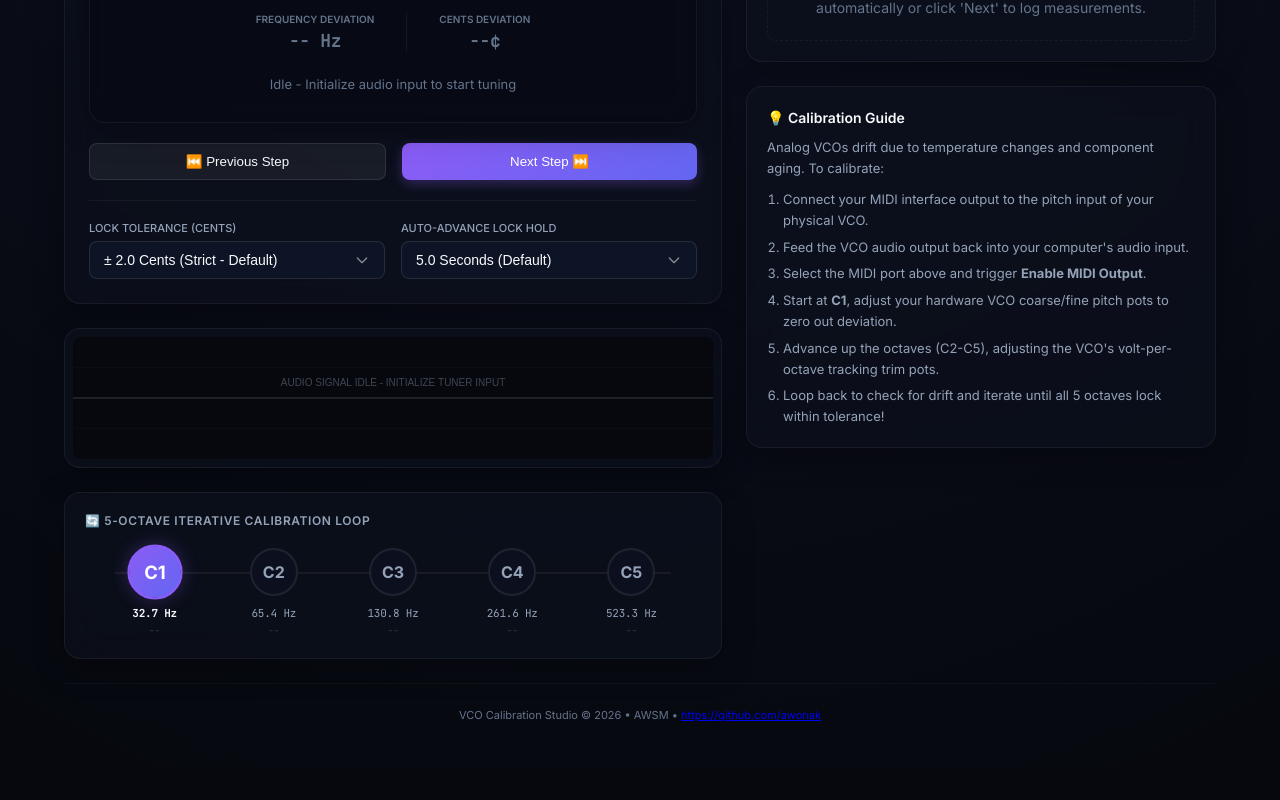
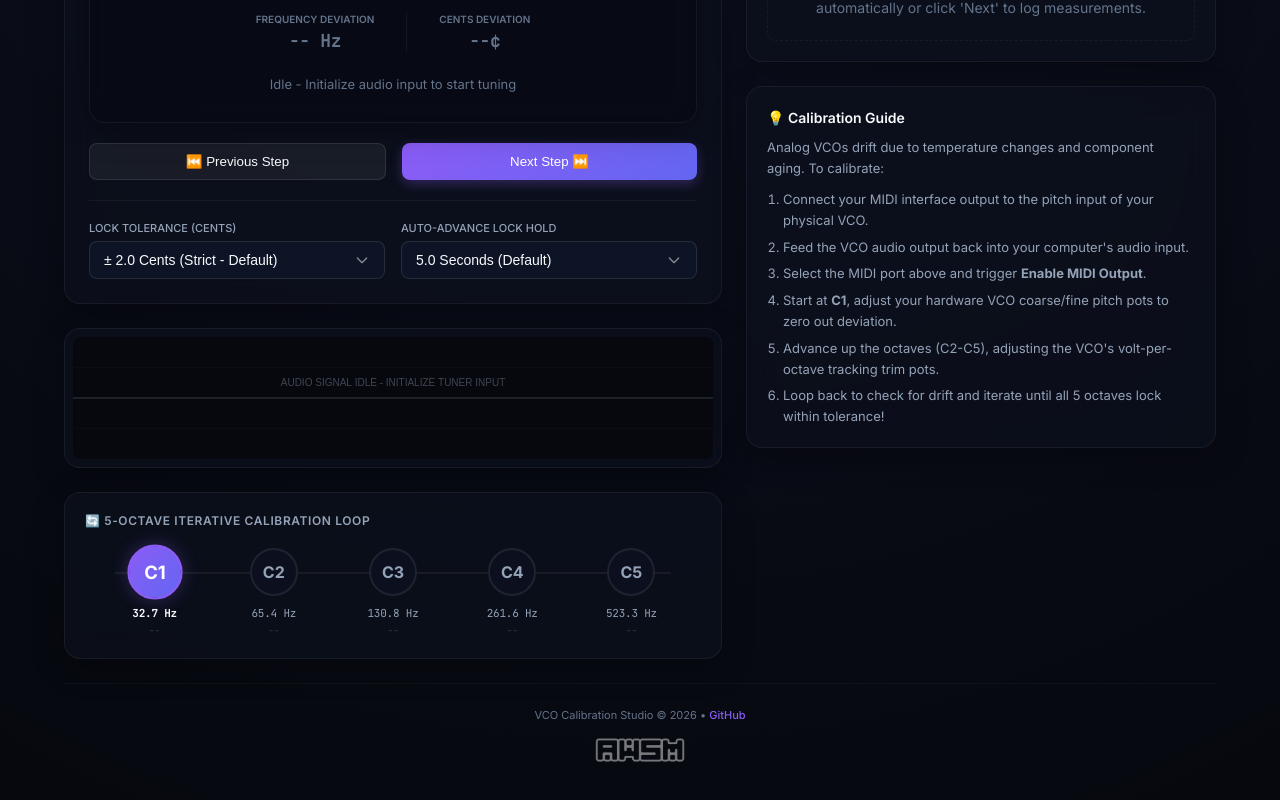
Before and after one commit to awonak/vco-calibration, a React (Vite) app: page / in a window 1280 px wide. Shown: the part 417-1217 px from the top of the page. Before the commit the page ends 1187 px from the top, so only its background shows below. Built offline with nearby package versions, Linux system fonts and the light colour scheme.

Commit message:
Add AWSM logo

```diff
--- a/src/App.tsx
+++ b/src/App.tsx
@@ -4,6 +4,7 @@ import { AudioVisualizer } from './components/AudioVisualizer';
 import { CalibrationSteps } from './components/CalibrationSteps';
 import { MIDIConfig } from './components/MIDIConfig';
 import { HistoryLog } from './components/HistoryLog';
+import logo from './assets/logo.png';
 
 function App() {
   return (
@@ -67,9 +68,11 @@ function App() {
 
         </main>
 
-        {/* Footer */}
-        <footer style={{ textAlign: 'center', padding: '24px 0', color: 'var(--text-muted)', fontSize: '11px', borderTop: '1px solid rgba(255, 255, 255, 0.03)', marginTop: 'auto' }}>
-          VCO Calibration Studio &copy; {new Date().getFullYear()} &bull; AWSM &bull; <a href='https://github.com/awonak/'>https://github.com/awonak</a>
+        <footer style={{ textAlign: 'center', padding: '24px 0', color: 'var(--text-muted)', fontSize: '11px', borderTop: '1px solid rgba(255, 255, 255, 0.03)', marginTop: 'auto', display: 'flex', flexDirection: 'column', alignItems: 'center', gap: '12px' }}>
+          <div>
+            VCO Calibration Studio &copy; {new Date().getFullYear()} &bull; <a href="https://github.com/awonak/vco-calibration" target="_blank" rel="noopener noreferrer" style={{ color: 'var(--accent-primary)', textDecoration: 'none', fontWeight: 500, transition: 'color 0.2s ease' }} onMouseEnter={(e) => e.currentTarget.style.color = 'var(--text-primary)'} onMouseLeave={(e) => e.currentTarget.style.color = 'var(--accent-primary)'}>GitHub</a>
+          </div>
+          <img src={logo} alt="AWSM Logo" style={{ height: '32px', width: 'auto', opacity: 0.45, filter: 'invert(1)' }} />
         </footer>
 
       </div>
```
Also changed, not shown: src/assets/logo.png (added).
